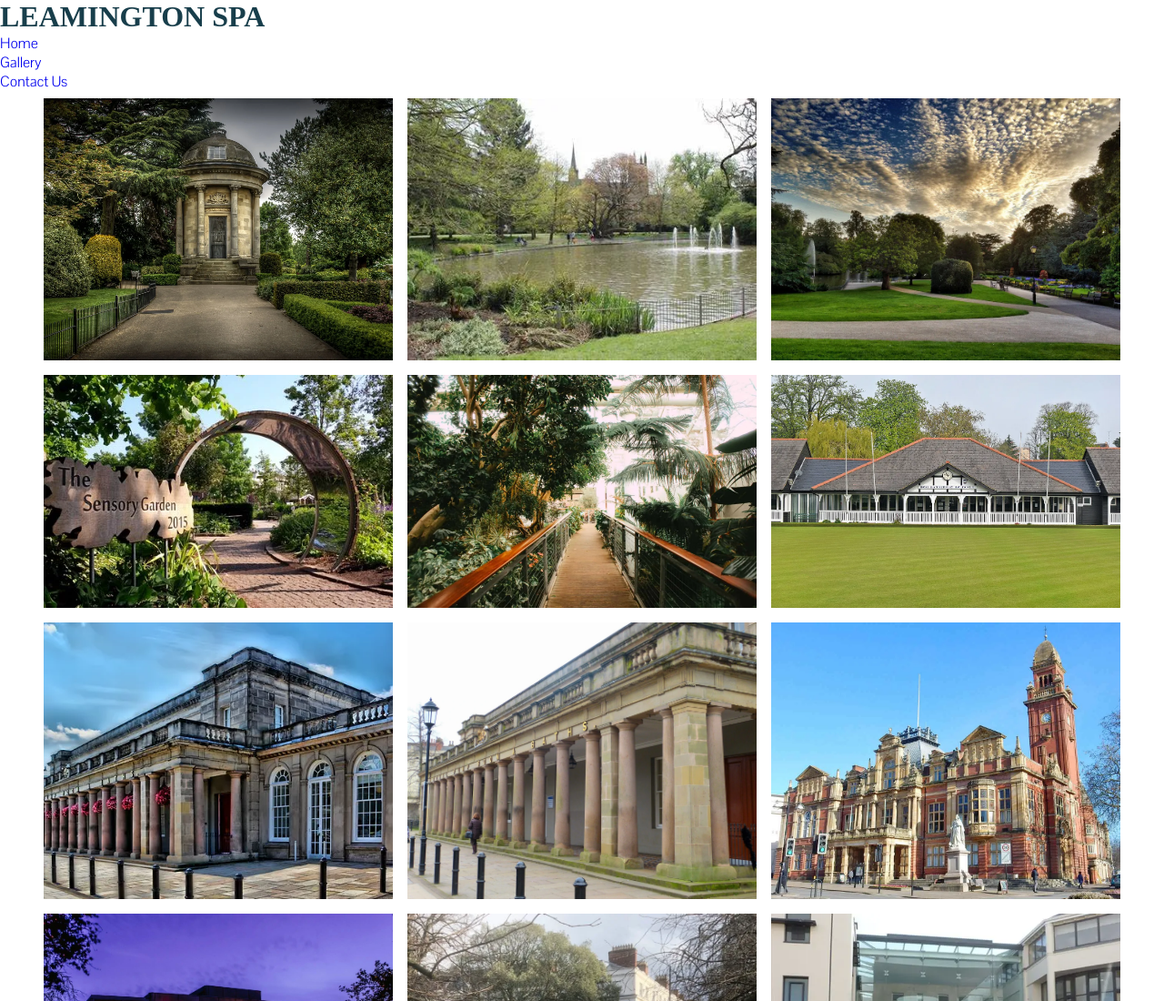
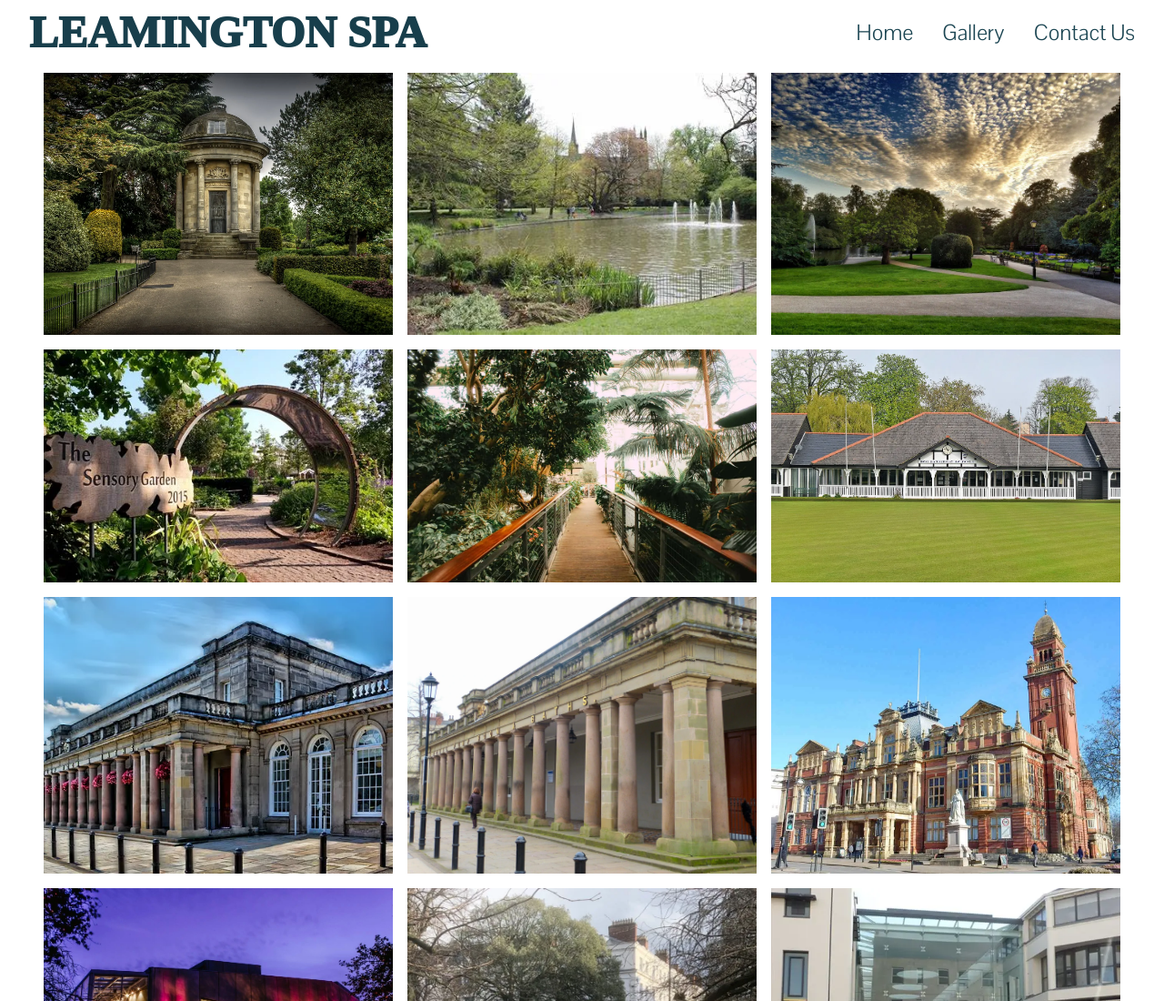
Before and after one commit to PaulR1209/leamington-spa, a plain HTML site: page gallery.html in a window 1280 px wide. Shown: the top 1100 px of the page at 91% size. Drawn offline with Linux system fonts and the light colour scheme; a web font is replaced by a local one.

Commit message:
copy nav bar edits over to gallery and contact us pages

```diff
--- a/gallery.html
+++ b/gallery.html
@@ -13,13 +13,19 @@
 </head>
 
 <body>
+
+    <!--logo and nav bar-->
+
     <header>
-        <a href="index.html">
-            <h1 id="logo">Leamington Spa</h1>
-        </a>
 
-        <nav>
-            <ul id="menu">
+        <nav class="navbar">
+            <div class="logo">Leamington Spa</div>
+            <a href="#" class="drop-down-menu">
+                <span class="bar"></span>
+                <span class="bar"></span>
+                <span class="bar"></span>
+            </a>
+            <ul class="menu">
                 <li>
                     <a href="index.html">Home</a>
                 </li>
@@ -31,6 +37,7 @@
 
                 </li>
             </ul>
+
 
         </nav>
     </header>
```
Also changed, not shown: contact-us.html (+13 -5 lines).
